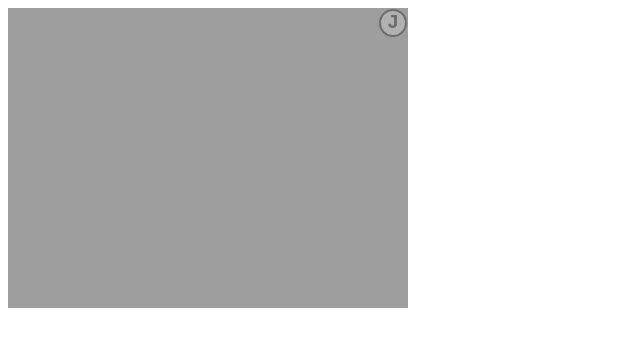
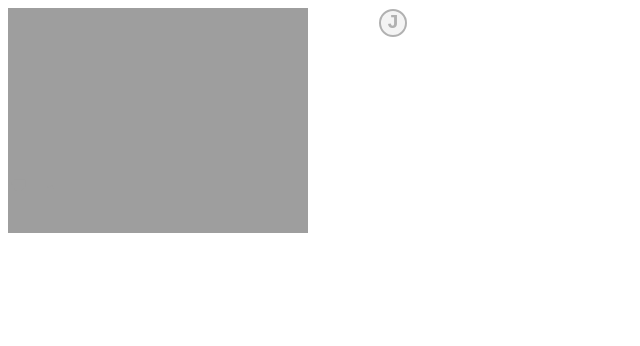
Before and after one commit to sourball/sourball.github.io, a plain HTML site: page javallax/index.html in a window 1280 px wide. Shown: the whole page, without its empty margins (0-640 px from the left). Drawn offline with Linux system fonts and the light colour scheme.

Commit message:
Update style.css

```diff
--- a/javallax/style.css
+++ b/javallax/style.css
@@ -1,4 +1,4 @@
-javallax-layer{
+.javallax-layer{
   display: block;
   max-width:75%;
   max-height:75%;
```
